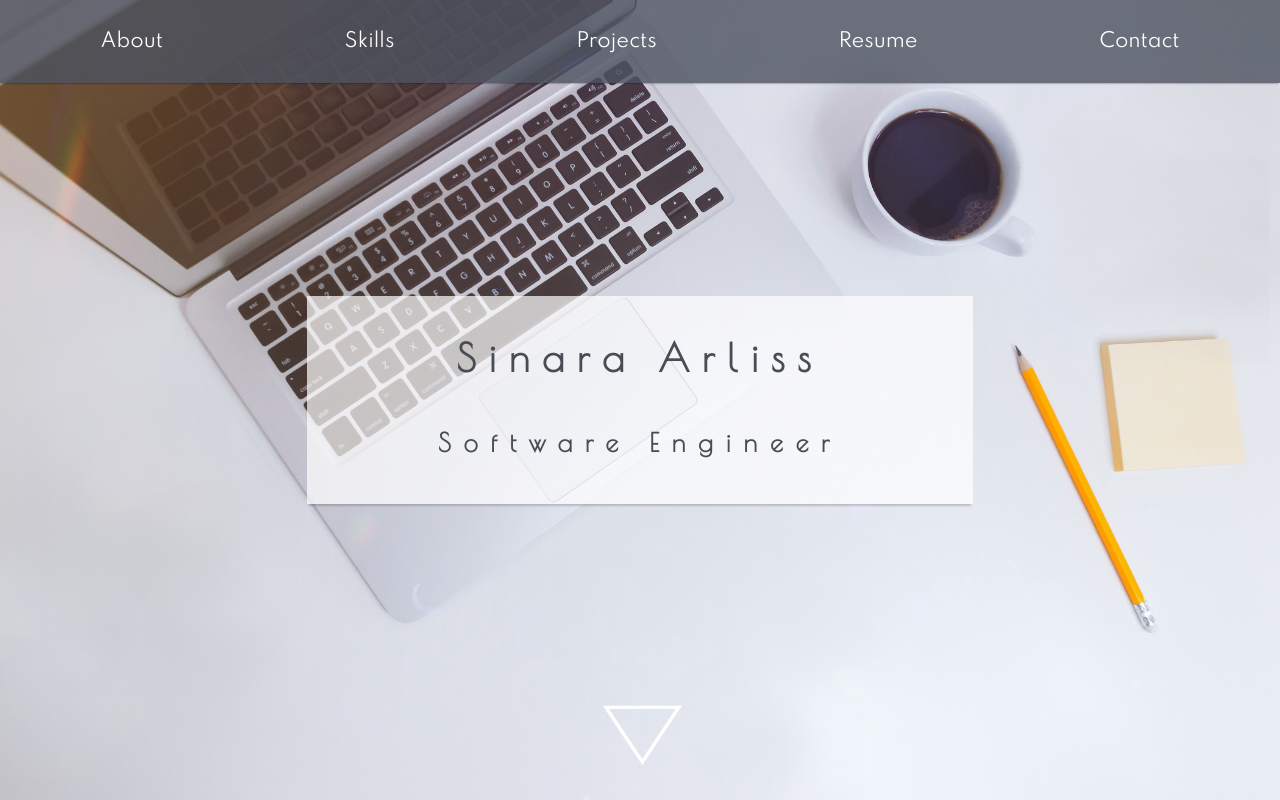
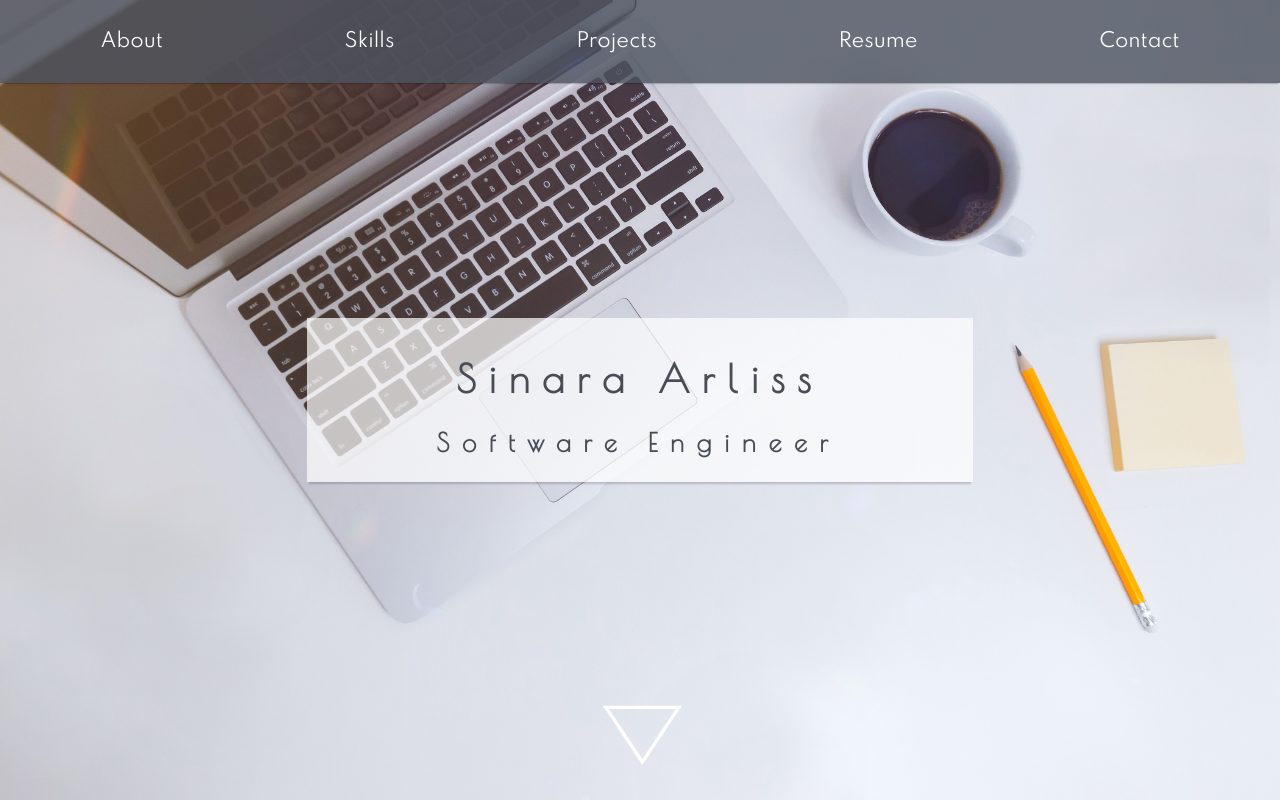
Before and after one commit to SArliss/sarliss-portfolio, a React (Create React App) app: page / in a window 1280 px wide. Shown: the top 800 px of the page. Built offline with nearby package versions, Linux system fonts and the light colour scheme.

Commit message:
Added typing effect

```diff
--- a/src/App.css
+++ b/src/App.css
@@ -147,6 +147,22 @@ header h1 {
 header h2 {
   font-size: 2vw;
   padding-bottom: 0.5em;
+  white-space: nowrap;
+  animation: typing 4s steps(40, end);
+  overflow: hidden;
+  border-right: 3px solid white;
+  -webkit-animation-delay: 1.5s;
+  animation-delay: 1.5s;
+  -webkit-animation-fill-mode: forwards;
+  animation-fill-mode: forwards;
+  opacity: 0;
+  margin: 0 auto;
+}
+
+@keyframes typing {
+  0% { width: 0%;}
+  1% {opacity: 1;}
+  100% {width: 99%; opacity: 1; border-color: transparent;}
 }
 
 /* ABOUT SECTION */
```
